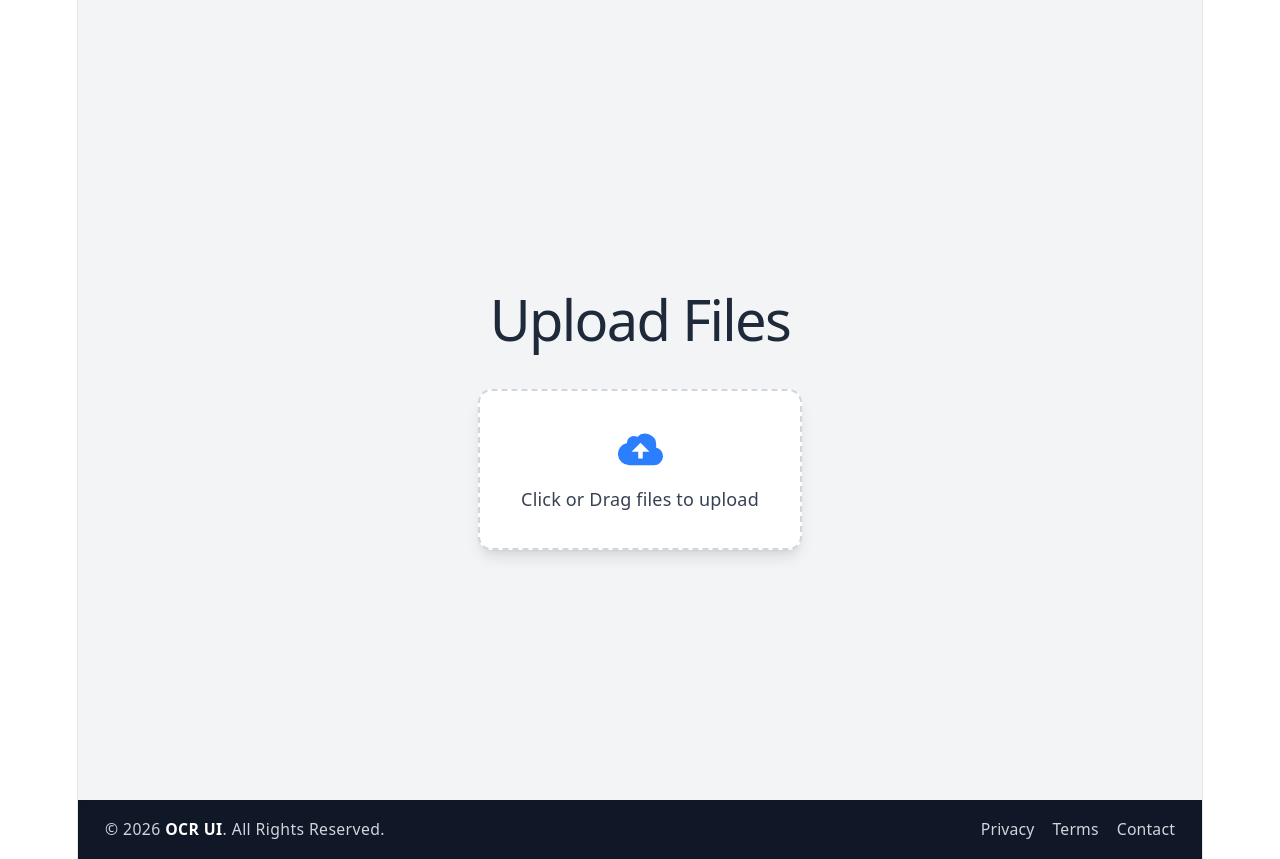
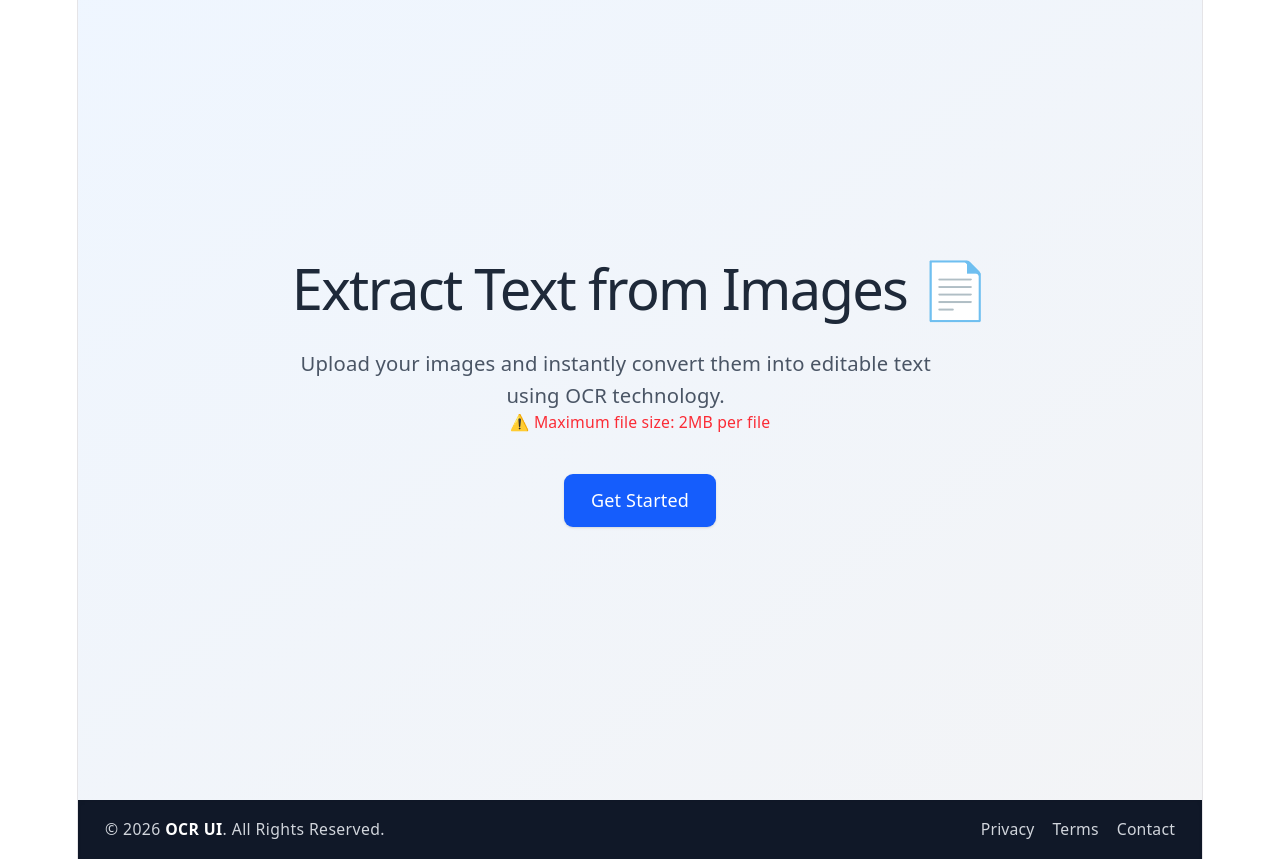
Before and after one commit to sachin-apk/ocr-ui, a React (Vite) app in the folder handwritten/: page / in a window 1280 px wide. Built offline with nearby package versions, Linux system fonts and the light colour scheme.

Commit message:
[Added Hero section]

```diff
--- a/handwritten/src/App.jsx
+++ b/handwritten/src/App.jsx
@@ -3,10 +3,12 @@ import axios from 'axios';
 import Upload from './components/Upload';
 import Text from './components/Text';
 import Footer from './components/Footer';
+import Hero from './components/Hero';
 import './App.css';
 
 
 function App() {
+  const [showHero, setShowHero] = useState(true);
   const [files, setFiles] = useState([]);
   const [text, setText] = useState("");
   const [loading, setLoading] = useState(false);
@@ -42,18 +44,32 @@ function App() {
 
   return (
     <>
-      <div className="flex flex-col items-center justify-center min-h-screen bg-gray-100 p-6">
-        <div>
-          {text ? <Text text={text} setText={setText} /> : <Upload files={files} setFiles={setFiles} loading={loading} handleUpload={handleUpload} />}
-        </div>
+      <div className="flex flex-col items-center justify-center min-h-screen bg-gradient-to-br from-blue-50 to-gray-100 p-6">
+
+        {showHero && (
+          <Hero onStart={() => setShowHero(false)} />
+        )}
+
+        {!showHero && (
+          <div>
+            {text ? (
+              <Text text={text} setText={setText} />
+            ) : (
+              <Upload
+                files={files}
+                setFiles={setFiles}
+                loading={loading}
+                handleUpload={handleUpload}
+              />
+            )}
+          </div>
+        )}
 
       </div>
 
       <Footer />
-
-
     </>
-  )
+  );
 }
 
 export default App;
--- /dev/null
+++ b/handwritten/src/components/Hero.jsx
@@ -0,0 +1,28 @@
+import React from "react";
+
+function Hero({ onStart }) {
+  return (
+    <div className="text-center mb-10">
+      <h1 className="text-4xl md:text-5xl font-bold text-gray-800 mb-4">
+        Extract Text from Images 📄
+      </h1>
+
+      <p className="text-gray-600 text-lg mb-6 max-w-xl mx-auto">
+        Upload your images and instantly convert them into editable text using OCR technology.
+      </p>
+
+      <p className="text-sm text-red-500 mb-6">
+        ⚠️ Maximum file size: 2MB per file
+      </p>
+
+      <button
+        onClick={onStart}
+        className="bg-blue-600 text-white mt-[40px] px-6 py-3 rounded-lg shadow hover:bg-blue-700 transition"
+      >
+        Get Started
+      </button>
+    </div>
+  );
+}
+
+export default Hero;
```
Also changed, not shown: 1 other file (tests, documents, lock files or other folders).
